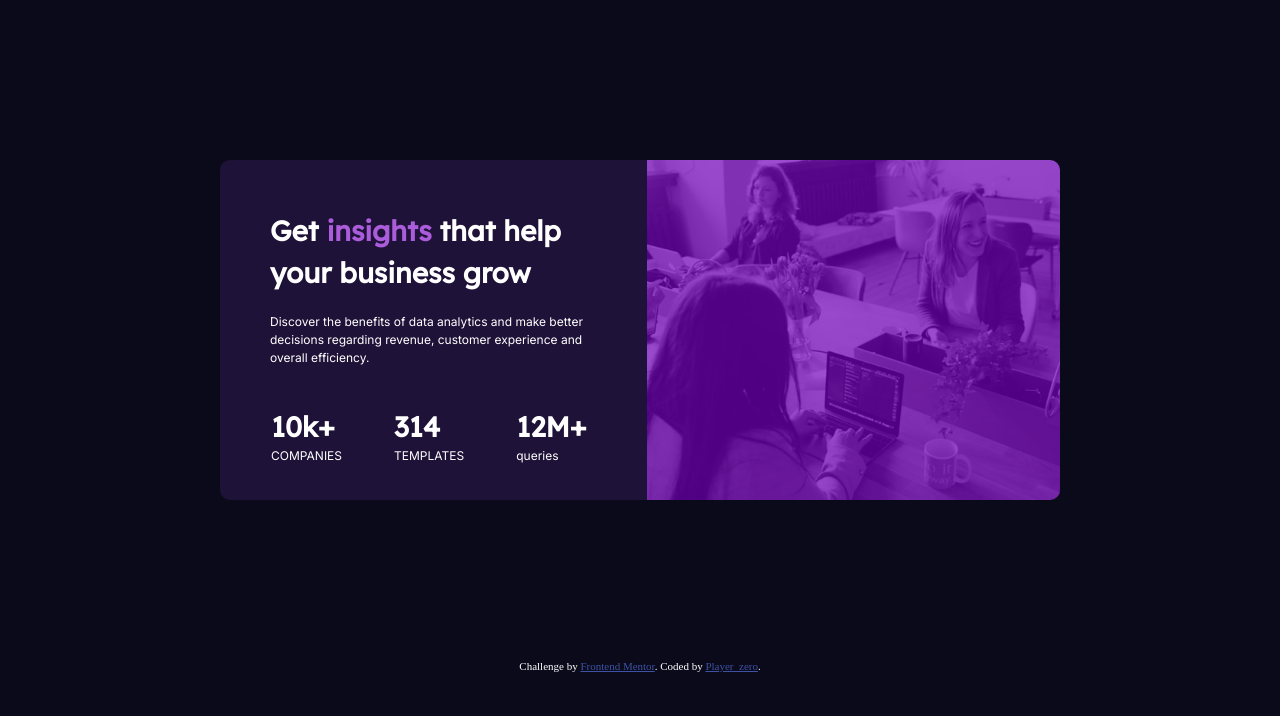
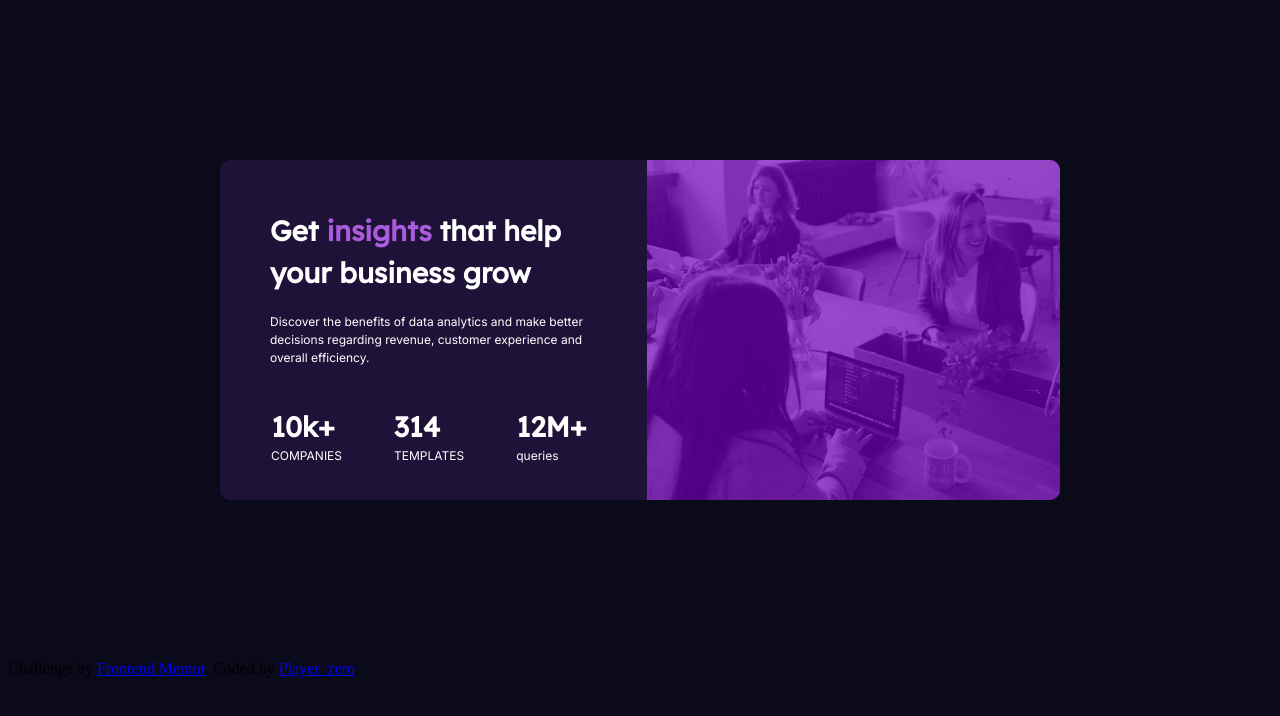
Before and after one commit to playerzer0-ui/Frontend-Mentor-Stats-preview-card-component, a plain HTML site: page index.html in a window 1280 px wide. Drawn offline with Linux system fonts and the light colour scheme.

Commit message:
Update index.html

```diff
--- a/index.html
+++ b/index.html
@@ -11,12 +11,6 @@
     <title>Frontend Mentor | Stats preview card component</title>
 </head>
 <body>
-    <style>
-        .attribution { font-size: 11px; text-align: center; color: white; }
-        .attribution a { color: hsl(228, 45%, 44%); }
-    </style>
-
-
     <div class="container">
         <div class="opacitifier">
             <img class="image-desktop" src="images/image-header-desktop.jpg" alt="image-header">
```
